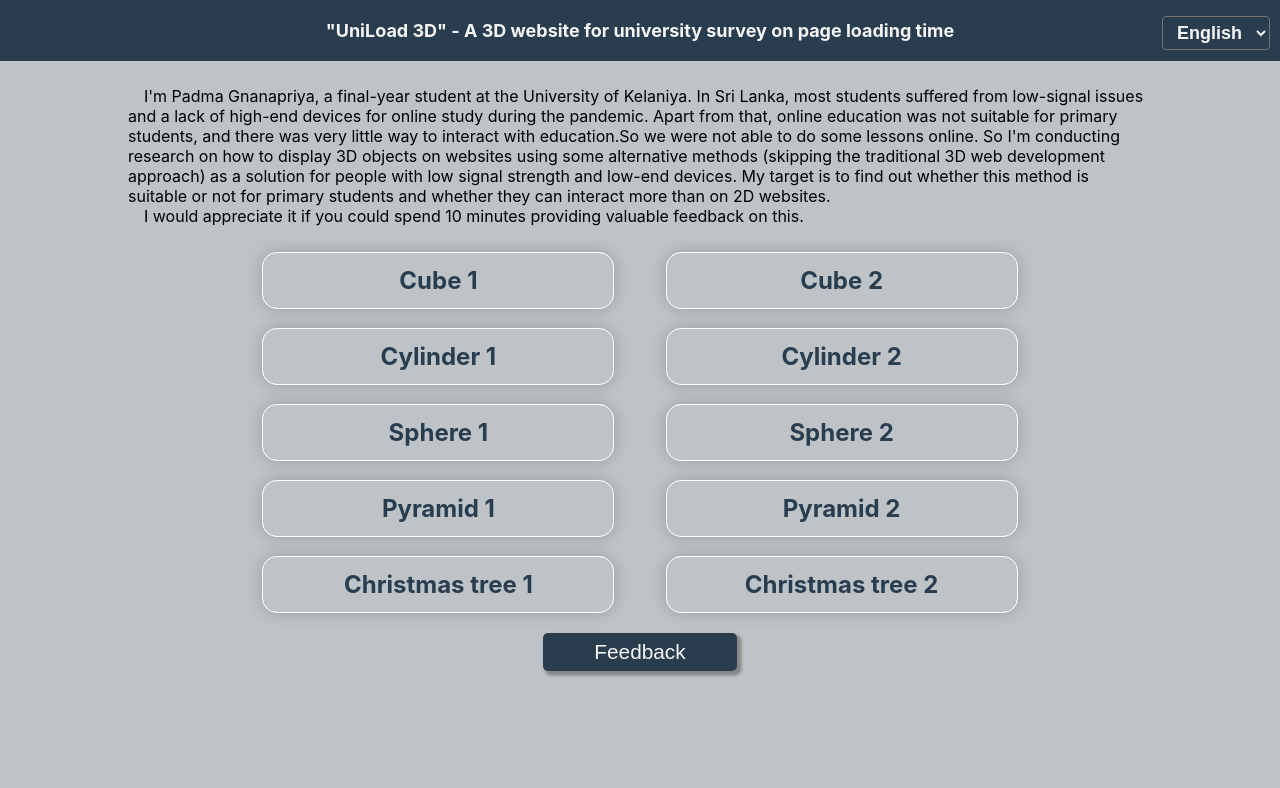
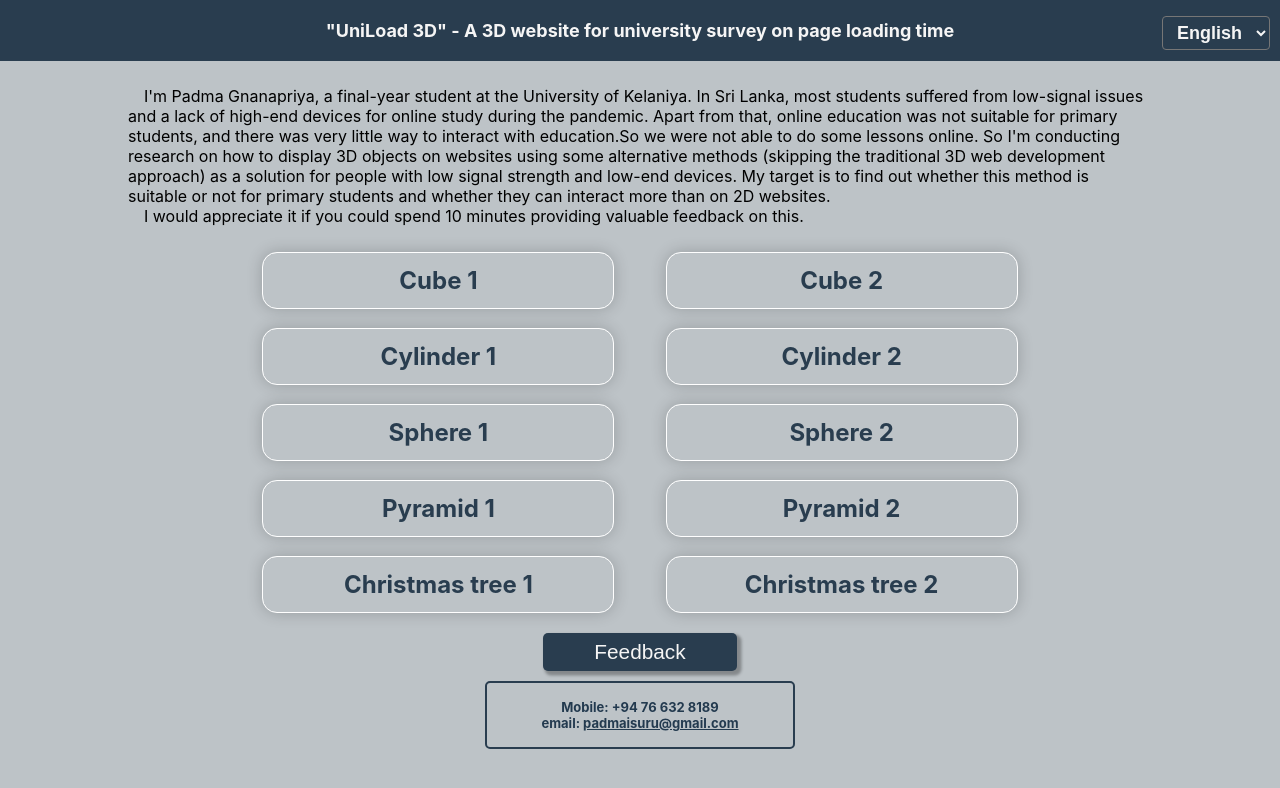
Before and after one commit to PadmaGnanapriya/3d-web-site, a React (Create React App) app: page / in a window 1280 px wide. Shown: the top 788 px of the page. Built offline with nearby package versions, Linux system fonts and the light colour scheme.

Commit message:
add contact details

```diff
--- a/src/pages/Feedback.tsx
+++ b/src/pages/Feedback.tsx
@@ -25,7 +25,7 @@ const Home: React.FC<propType> = (props) => {
   const christmasTree2LoadTime = sessionStorage.getItem('ChristmasTree2');
 
   const isDisabled = !(cube1LoadTime && cube2LoadTime && Cylinder1LoadTime && Cylinder2LoadTime &&
-    pyramid1LoadTime && pyramid2LoadTime && sphere1LoadTime && sphere2LoadTime)
+    pyramid1LoadTime && pyramid2LoadTime && sphere1LoadTime && sphere2LoadTime && christmasTree1LoadTime && christmasTree2LoadTime)
 
   const [validating, setValidating] = useState(false);
   const [ip, setIP] = useState('');
@@ -50,8 +50,8 @@ const Home: React.FC<propType> = (props) => {
     {value: 'parent', label: translate('parent', language)},
     {value: 'Student', label: translate('Student', language)},
     {value: 'professor', label: translate('professor', language)},
-    {value: 'School administrator or principal', label:translate('SchoolAdministrator', language)},
-    {value: 'Education policy maker', label:translate('EducationPolicyMaker', language)},
+    {value: 'School administrator or principal', label: translate('SchoolAdministrator', language)},
+    {value: 'Education policy maker', label: translate('EducationPolicyMaker', language)},
     {value: 'Education consultant or expert', label: translate('EducationConsultant', language)},
     {value: 'software Engineer', label: translate('softwareEngineer', language)},
     {value: 'other', label: translate('other', language)},
@@ -360,18 +360,22 @@ const Home: React.FC<propType> = (props) => {
         {
           isDisabled &&
             <small>{translate("disabledError", language)}<br/>
-              {cube1LoadTime === null ? <><Link to="../cube">Cube 1,</Link>&nbsp;</> : ''}
-              {cube2LoadTime === null ? <><Link to="../cube-2">Cube 2,</Link>&nbsp;</> : ''}
-              {Cylinder1LoadTime === null ? <><Link to="../cylinder">Cylinder 1,</Link>&nbsp;</> : ''}
-              {Cylinder2LoadTime === null ? <><Link to="../cylinder-2">Cylinder 2,</Link>&nbsp;</> : ''}
-              {pyramid1LoadTime === null ? <><Link to="../pyramid">Pyramid 1,</Link>&nbsp;</> : ''}
-              {pyramid2LoadTime === null ? <><Link to="../pyramid-2">Pyramid 2,</Link>&nbsp;</> : ''}
-              {sphere1LoadTime === null ? <><Link to="../sphere">Sphere 1,</Link>&nbsp;</> : ''}
-              {sphere2LoadTime === null ? <><Link to="../sphere-2">Sphere 2,</Link>&nbsp;</> : ''}
-              {christmasTree1LoadTime === null ? <><Link to="../christmas-tree-1">Christmas Tree
-                1,</Link>&nbsp;</> : ''}
-              {christmasTree2LoadTime === null ? <><Link to="../christmas-tree-2">Christmas Tree
-                2,</Link>&nbsp;</> : ''}
+              {cube1LoadTime === null ? <><Link to="../cube">{translate("cube", language)} 1,</Link>&nbsp;</> : ''}
+              {cube2LoadTime === null ? <><Link to="../cube-2">{translate("cube", language)} 2,</Link>&nbsp;</> : ''}
+              {Cylinder1LoadTime === null ? <><Link
+                to="../cylinder">{translate("cylinder", language)} 1,</Link>&nbsp;</> : ''}
+              {Cylinder2LoadTime === null ? <><Link
+                to="../cylinder-2">{translate("cylinder", language)} 2,</Link>&nbsp;</> : ''}
+              {pyramid1LoadTime === null ? <><Link
+                to="../pyramid">{translate("pyramid", language)} 1,</Link>&nbsp;</> : ''}
+              {pyramid2LoadTime === null ? <><Link
+                to="../pyramid-2">{translate("pyramid", language)} 2,</Link>&nbsp;</> : ''}
+              {sphere1LoadTime === null ? <><Link
+                to="../sphere">{translate("sphere", language)} 1,</Link>&nbsp;</> : ''}
+              {sphere2LoadTime === null ? <><Link
+                to="../sphere-2">{translate("sphere", language)} 2,</Link>&nbsp;</> : ''}
+              {christmasTree1LoadTime === null ? <><Link to="../christmas-tree-1">{translate("christmasTree", language)} 1,</Link>&nbsp;</> : ''}
+              {christmasTree2LoadTime === null ? <><Link to="../christmas-tree-2">{translate("christmasTree", language)} 2,</Link>&nbsp;</> : ''}
             </small>
         }
       </div>
--- a/src/pages/Home.tsx
+++ b/src/pages/Home.tsx
@@ -49,6 +49,16 @@ const Home: React.FC<propType> = (props) => {
       <Link to="/feedback">
         <button className="feedback-btn">{translate("feedback", language)} </button>
       </Link>
+
+      <br/>
+      <div className="notice">
+        <p>
+          Mobile: +94 76 632 8189<br/>
+          email: <a href = "mailto: padmaisuru@gmail.com">padmaisuru@gmail.com</a>
+          <br/>
+        </p>
+      </div>
+      <br/>
     </>
   )
 }
--- a/src/pages/home.scss
+++ b/src/pages/home.scss
@@ -25,6 +25,21 @@
   }
 }
 
+.notice {
+  display: block;
+  border: 2px solid #293d4f;;
+  padding: 3px;
+  border-radius: 5px;
+  font-size: small;
+  font-weight: bold;
+  color: #233a4f;
+  max-width: 300px;
+  margin: auto;
+  a {
+    color: #233a4f;
+  }
+}
+
 @media only screen and (max-width: 425px) {
   .flex-div {
     padding: 0 2vw;
```
